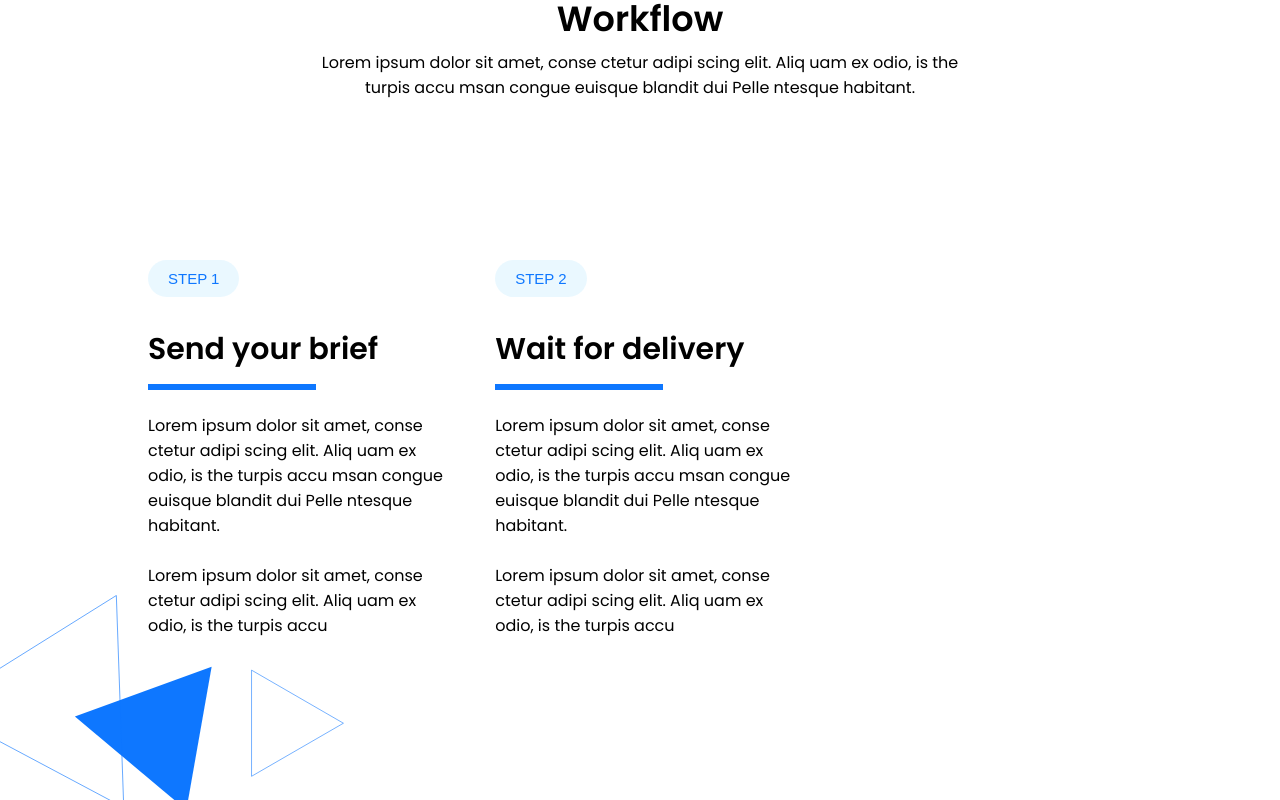
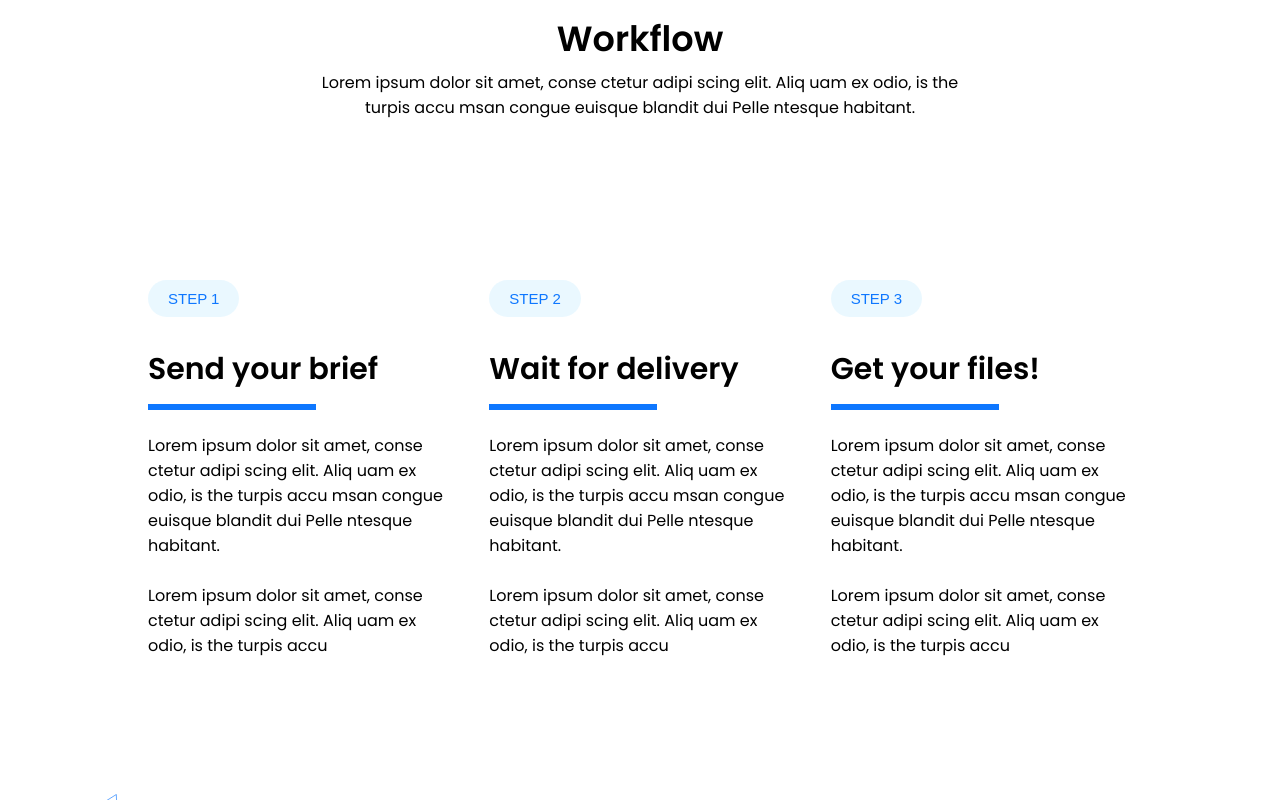
Before and after one commit to kushaangowda/Secure_Blink_Task, a React (Create React App) app: page / in a window 1280 px wide. Shown: the part 3020-3820 px from the top of the page. Built offline with nearby package versions, Linux system fonts and the light colour scheme; a web font is replaced by a local one.

Commit message:
fixed screen 4

```diff
--- a/src/index.css
+++ b/src/index.css
@@ -288,7 +288,6 @@ button {
 }
 
 .Screen3 {
-	height: 80vh;
 	display: flex;
 	flex-direction: row;
 	justify-content: space-between;
@@ -366,9 +365,8 @@ button {
 
 .Screen4 {
 	background-color: #fff;
-	height: 100vh;
-	width: 100%;
 	padding-top: 100px;
+	padding-bottom: 100px;
 }
 
 .heading4 {
@@ -385,9 +383,11 @@ button {
 }
 
 .Card4 {
+	width: 80%;
 	margin: auto;
-	width: 80%;
-	height: 40vh;
+	display: flex;
+	flex-direction: row;
+	justify-content: center;
 }
 
 .card41 {
@@ -426,7 +426,6 @@ button {
 	height: 40vh;
 	position: relative;
 	left: -5%;
-	top: -20%;
 	z-index: 2;
 }
 
@@ -459,6 +458,10 @@ button {
 	color: black;
 	display: inline-block;
 	width: 30%;
+}
+
+.deptlinks:hover {
+	color: #0e77ff;
 }
 
 .devlink {
```
